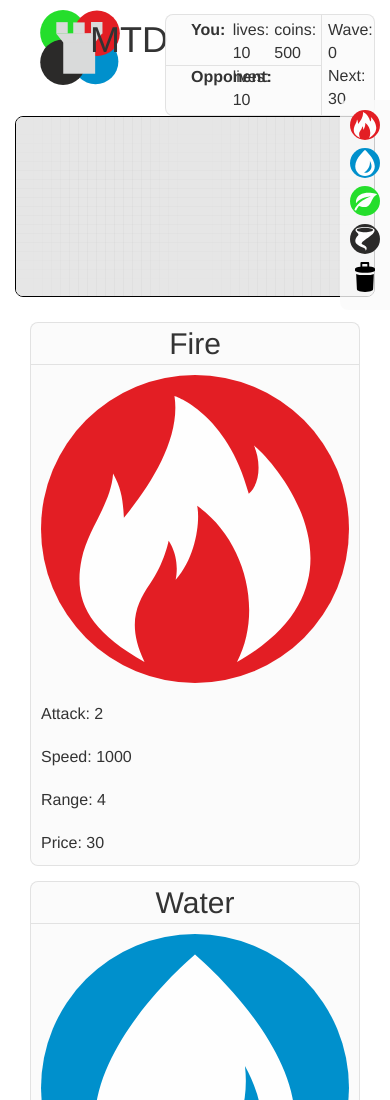
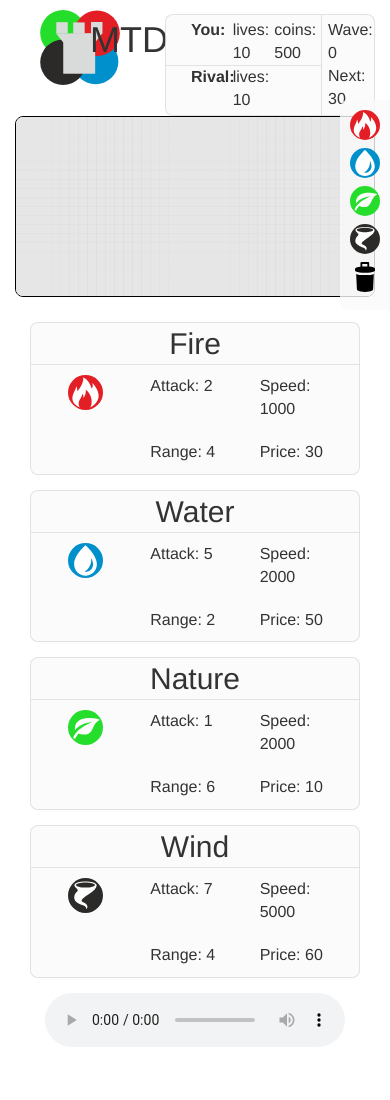
Before and after one commit to tivvit/MTD, a website: page index.html in a window 390 px wide. Shown: the top 1100 px of the page. After the commit the page ends 1052 px from the top, so only its background shows below. Drawn offline with Linux system fonts and the light colour scheme.

Commit message:
mobile optimisation

```diff
--- a/index.html
+++ b/index.html
@@ -21,7 +21,7 @@
                     <div class="col-xs-4">coins: <span id="coins"></span></div>
                 </div>
                 <div class="col-xs-12">
-                    <div class="col-xs-4">Opponent:</div>
+                    <div class="col-xs-4">Rival:</div>
                     <div class="col-xs-4">lives: <span id="opponentLives"></span></div>
                 </div>
             </div>
@@ -36,48 +36,48 @@
             <div class="col-sm-6" id="Fire">
                 <div class="clearfix">
                     <div class="col-sm-12"><h2 class="name"></h2></div>
-                    <div class="col-sm-2 col-sm-offset-1"><img src=""></div>
-                    <div class="col-sm-8 col-sm-offset-1 properties">
-                        <div class="col-sm-6">Attack: <span class="attack"></span></div>
-                        <div class="col-sm-6">Speed: <span class="speed"></span></div>
-                        <div class="col-sm-6">Range: <span class="range"></span></div>
-                        <div class="col-sm-6">Price: <span class="price"></span></div>
+                    <div class="col-xs-2 col-xs-offset-1"><img src=""></div>
+                    <div class="col-xs-8 col-xs-offset-1 properties">
+                        <div class="col-xs-6">Attack: <span class="attack"></span></div>
+                        <div class="col-xs-6">Speed: <span class="speed"></span></div>
+                        <div class="col-xs-6">Range: <span class="range"></span></div>
+                        <div class="col-xs-6">Price: <span class="price"></span></div>
                     </div>
                 </div>
             </div>
             <div class="col-sm-6" id="Water">
                 <div class="clearfix">
                     <div class="col-sm-12"><h2 class="name"></h2></div>
-                    <div class="col-sm-2 col-sm-offset-1"><img src=""></div>
-                    <div class="col-sm-8 col-sm-offset-1 properties">
-                        <div class="col-sm-6">Attack: <span class="attack"></span></div>
-                        <div class="col-sm-6">Speed: <span class="speed"></span></div>
-                        <div class="col-sm-6">Range: <span class="range"></span></div>
-                        <div class="col-sm-6">Price: <span class="price"></span></div>
+                    <div class="col-xs-2 col-xs-offset-1"><img src=""></div>
+                    <div class="col-xs-8 col-xs-offset-1 properties">
+                        <div class="col-xs-6">Attack: <span class="attack"></span></div>
+                        <div class="col-xs-6">Speed: <span class="speed"></span></div>
+                        <div class="col-xs-6">Range: <span class="range"></span></div>
+                        <div class="col-xs-6">Price: <span class="price"></span></div>
                     </div>
                 </div>
             </div>
             <div class="col-sm-6" id="Nature">
                 <div class="clearfix">
                     <div class="col-sm-12"><h2 class="name"></h2></div>
-                    <div class="col-sm-2 col-sm-offset-1"><img src=""></div>
-                    <div class="col-sm-8 col-sm-offset-1 properties">
-                        <div class="col-sm-6">Attack: <span class="attack"></span></div>
-                        <div class="col-sm-6">Speed: <span class="speed"></span></div>
-                        <div class="col-sm-6">Range: <span class="range"></span></div>
-                        <div class="col-sm-6">Price: <span class="price"></span></div>
+                    <div class="col-xs-2 col-xs-offset-1"><img src=""></div>
+                    <div class="col-xs-8 col-xs-offset-1 properties">
+                        <div class="col-xs-6">Attack: <span class="attack"></span></div>
+                        <div class="col-xs-6">Speed: <span class="speed"></span></div>
+                        <div class="col-xs-6">Range: <span class="range"></span></div>
+                        <div class="col-xs-6">Price: <span class="price"></span></div>
                     </div>
                 </div>
             </div>
             <div class="col-sm-6" id="Wind">
                 <div class="clearfix">
                     <div class="col-sm-12"><h2 class="name"></h2></div>
-                    <div class="col-sm-2 col-sm-offset-1"><img src=""></div>
-                    <div class="col-sm-8 col-sm-offset-1 properties">
-                        <div class="col-sm-6">Attack: <span class="attack"></span></div>
-                        <div class="col-sm-6">Speed: <span class="speed"></span></div>
-                        <div class="col-sm-6">Range: <span class="range"></span></div>
-                        <div class="col-sm-6">Price: <span class="price"></span></div>
+                    <div class="col-xs-2 col-xs-offset-1"><img src=""></div>
+                    <div class="col-xs-8 col-xs-offset-1 properties">
+                        <div class="col-xs-6">Attack: <span class="attack"></span></div>
+                        <div class="col-xs-6">Speed: <span class="speed"></span></div>
+                        <div class="col-xs-6">Range: <span class="range"></span></div>
+                        <div class="col-xs-6">Price: <span class="price"></span></div>
                     </div>
                 </div>
             </div>
```
